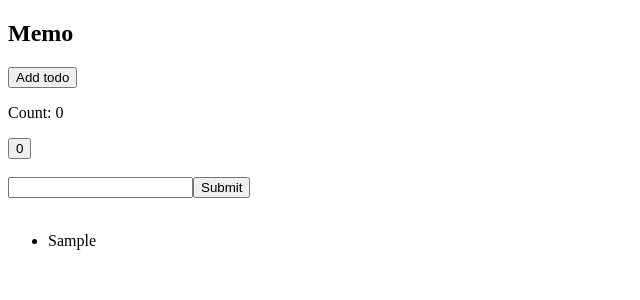
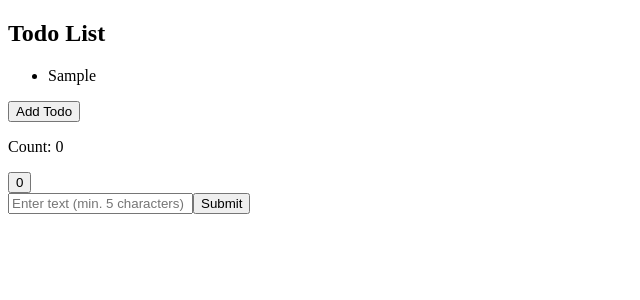
Before and after one commit to acciojob/react-memo-anitha-anii, a React app: page / in a window 1280 px wide. Both pictures are taken after typing "Sample" into the empty fields and a click on the button "Submit". Shown: the top 300 px of the page, without its empty margins (0-640 px from the left). Built offline with nearby package versions, Linux system fonts and the light colour scheme.

Commit message:
'changes'

```diff
--- a/src/components/TodoList.js
+++ b/src/components/TodoList.js
@@ -1,58 +1,68 @@
-import React, { useState } from "react";
+import React, { useState, useEffect } from 'react';
 
 function MemoApp() {
-  const [count, setCount] = useState(0);
-  const [memoText, setMemoText] = useState("");
-  const [memoItems, setMemoItems] = useState([]);
-  const [memoItems2, setMemoItems2] = useState([]);
-  function handleAddTodo() {
-    setMemoItems([...memoItems, "New todo"]);
-  }
 
-  function handleIncrement() {
-    setCount((prevCount) => prevCount + 1);
-  }
+      const [todos, setTodos] = useState([]);
+      const [count, setCount] = useState(0);
+      const [inputText, setInputText] = useState('');
 
-  function handleInputChange(event) {
-    setMemoText(event.target.value);
-  }
+           useEffect(() => {
+        document.title = `Count: ${count}`;
+      }, [count]);
 
-  function handleSubmit() {
-    if (memoText!=='') {
-      setMemoItems2([...memoItems2, memoText]);
-      setMemoText("");
-    }
-  }
 
-  return (
-    <div id="main">
-      <h2>Memo</h2>
-      <button id="add-todo-btn" onClick={handleAddTodo}>Add todo</button>
-      {memoItems.map((todo, index) => (
-         <p key={index}>{todo}</p>
-      ))}
-      <p>Count: {count}</p>
-      <button id="calc" onClick={handleIncrement}>0</button>
-      <br />
-      <br />
-      <input
-        type="text"
-        value={memoText}
-        onChange={handleInputChange}
+      const handleAddTodo = () => {
+        setTodos(prevTodos => [...prevTodos, { id: todos.length + 1, content: 'New todo' }]);
+      };
 
-        id="skill-input"
-      />
-      <button id="skill-btn" onClick={handleSubmit}>Submit</button>
-      <br />
-      <br />
+           const handleIncrement = () => {
+        setCount(prevCount => prevCount + 1);
+      };
 
-      <ul>
-        {memoItems2.map((item, index) => (
-          <li key={index} id={`todo-${index}`} >{item}</li>
-        ))}
-      </ul>
-    </div>
-  );
-}
+           const handleInputChange = event => {
+        setInputText(event.target.value);
+      };
+
+           const handleAddItem = () => {
+        if (inputText.length > 5) {
+          setTodos(prevTodos => [...prevTodos, { id: todos.length + 1, content: inputText }]);
+          setInputText('');
+        }
+      };
+
+      return (
+        <div id="main">
+          <h2 id="item-jumbotron">Todo List</h2>
+          <ul id="todo-0">
+            {todos.map(todo => (
+              <li key={todo.id}>{todo.content}</li>
+            ))}
+          </ul>
+
+          <button id="add-todo-btn" onClick={handleAddTodo}>
+            Add Todo
+          </button>
+
+          <div id="incr-cnt">
+            <p>Count: {count}</p>
+            <button onClick={handleIncrement}>0</button>
+          </div>
+
+          <div id="calc">
+            <input
+              id="skill-input"
+              type="text"
+              value={inputText}
+              onChange={handleInputChange}
+              placeholder="Enter text (min. 5 characters)"
+            />
+            <button id="skill-btn" onClick={handleAddItem}>
+              Submit
+            </button>
+          </div>
+        </div>
+      );
+    };
+
 
 export default MemoApp;
```
